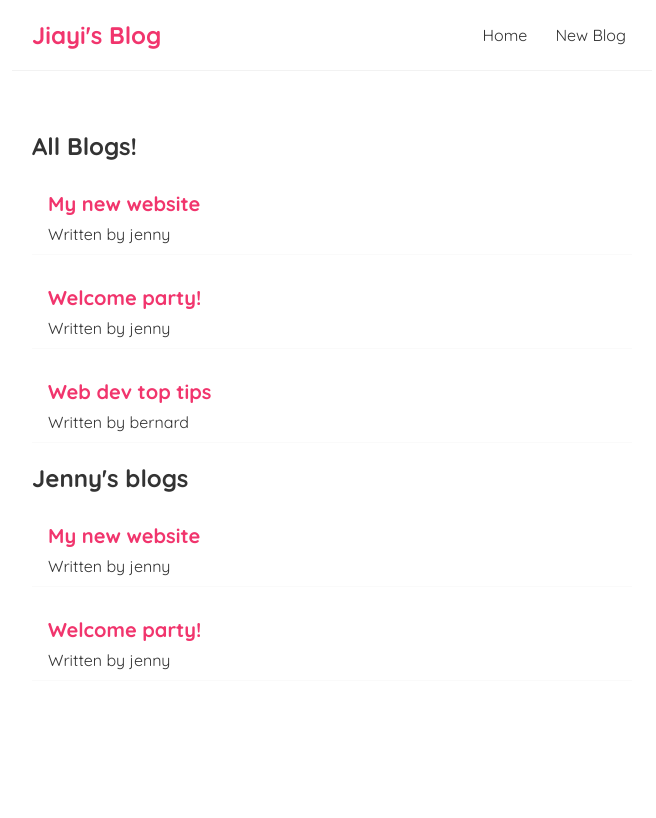
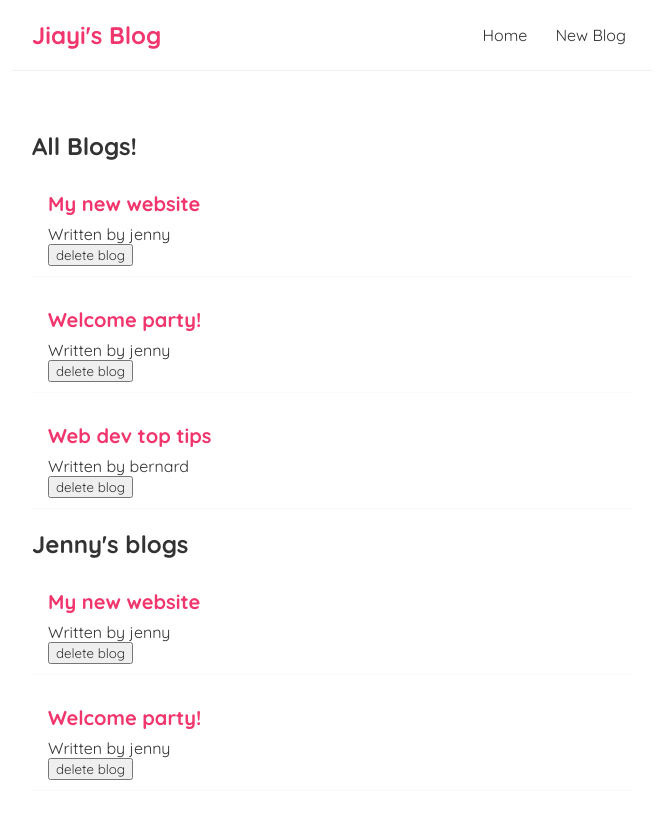
Before and after one commit to sujiayi317/jiayi-blog-react-app, a React (Create React App) app: page / in a window 1280 px wide. Shown: the top 818 px of the page, without its empty margins (308-964 px from the left). Built offline with nearby package versions, Linux system fonts and the light colour scheme.

Commit message:
Function as props

```diff
--- a/src/BlogList.js
+++ b/src/BlogList.js
@@ -1,7 +1,7 @@
-const BlogList = (props) => {
-  const blogs = props.blogs;
-  console.log(props.blogs);
-  const title = props.title;
+const BlogList = ({ blogs, title, handleDelete }) => {
+  // const blogs = props.blogs;
+  // console.log(props.blogs);
+  // const title = props.title;
 
   return (
     <div className="blog-list">
@@ -10,6 +10,7 @@
         <div className="blog-preview" key={blog.id}>
           <h2>{blog.title}</h2>
           <p>Written by {blog.author}</p>
+          <button onClick={() => handleDelete(blog.id)}>delete blog</button>
         </div>
       ))}
     </div>
--- a/src/Home.js
+++ b/src/Home.js
@@ -13,12 +13,18 @@
     },
   ]);
 
+  const handleDelete = (id) => {
+    const newBlogs = blogs.filter((blog) => blog.id != id);
+    setBlogs(newBlogs);
+  };
+
   return (
     <div className="home">
-      <BlogList blogs={blogs} title="All Blogs!" />
+      <BlogList blogs={blogs} title="All Blogs!" handleDelete={handleDelete} />
       <BlogList
         blogs={blogs.filter((blog) => blog.author === "jenny")}
         title="Jenny's blogs"
+        handleDelete={handleDelete}
       />
     </div>
   );
```
